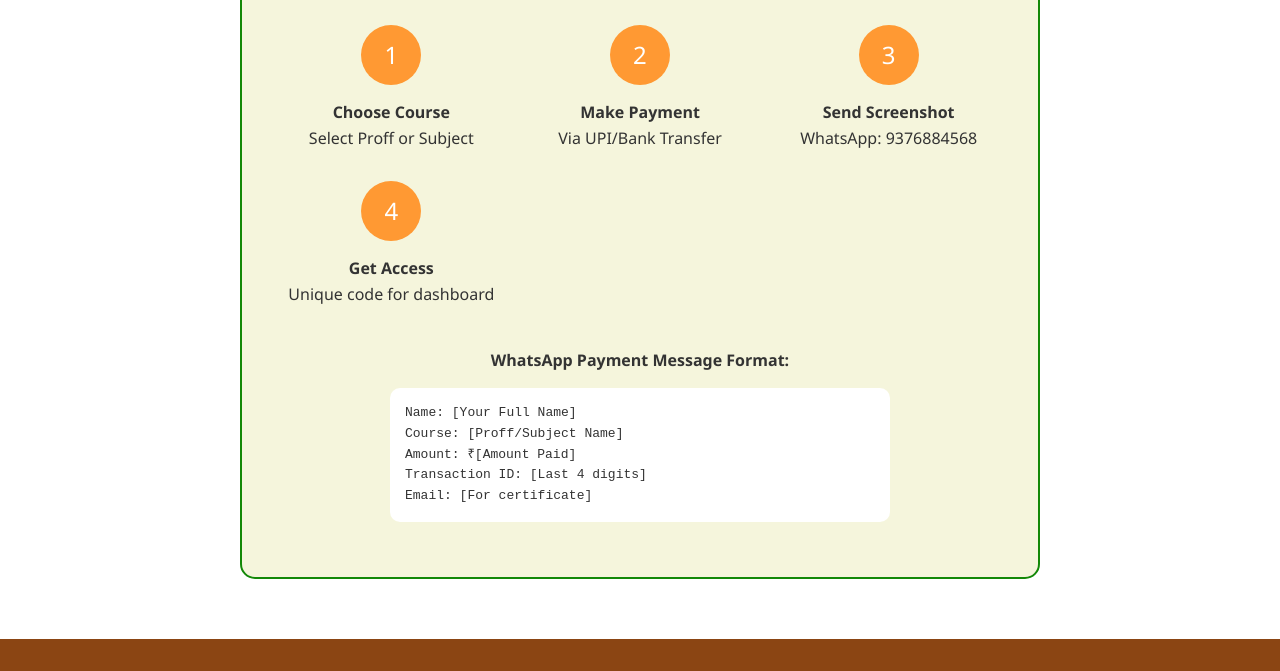
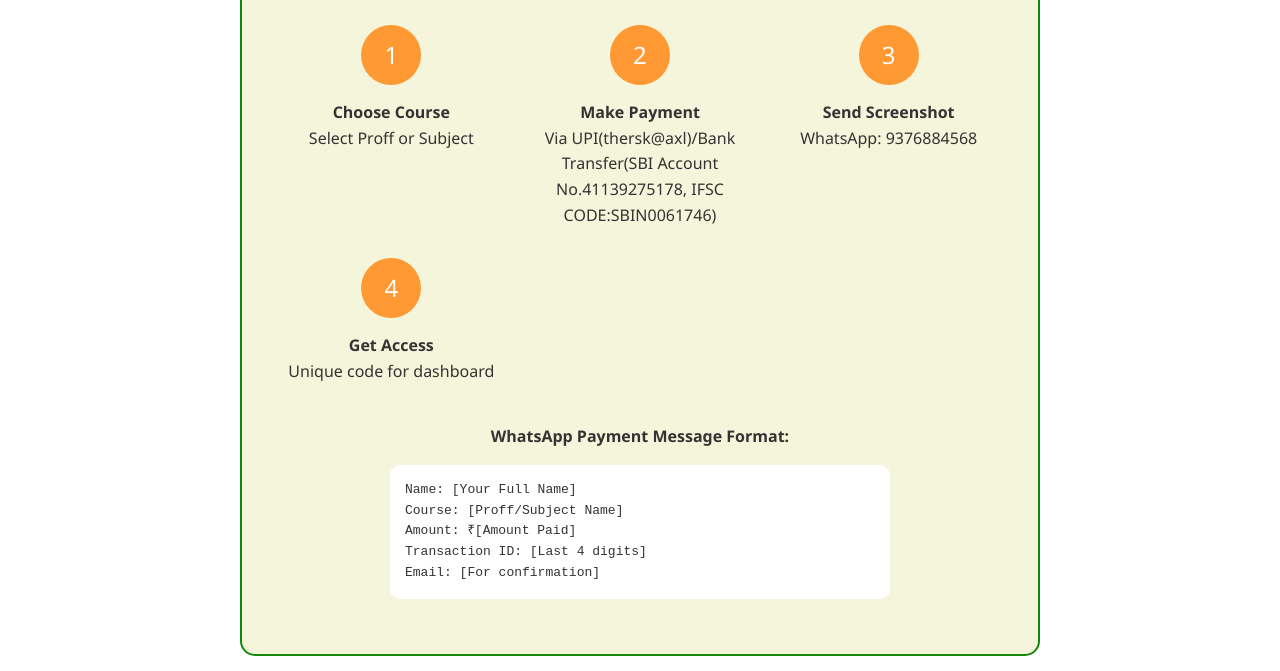
Before and after one commit to rk867000/ayurveez_bams, a plain HTML site: page index.html in a window 1280 px wide. Shown: the part 3482-4153 px from the top of the page. Drawn offline with Linux system fonts and the light colour scheme.

Commit message:
Update index.html

```diff
--- a/index.html
+++ b/index.html
@@ -1170,7 +1170,7 @@
                 <div>
                     <div style="width: 60px; height: 60px; background: var(--ayur-saffron); color: white; border-radius: 50%; display: flex; align-items: center; justify-content: center; font-size: 1.5rem; margin: 0 auto 15px;">2</div>
                     <h4>Make Payment</h4>
-                    <p>Via UPI/Bank Transfer</p>
+                    <p>Via UPI(thersk@axl)/Bank Transfer(SBI Account No.41139275178, IFSC CODE:SBIN0061746)</p>
                 </div>
                 <div>
                     <div style="width: 60px; height: 60px; background: var(--ayur-saffron); color: white; border-radius: 50%; display: flex; align-items: center; justify-content: center; font-size: 1.5rem; margin: 0 auto 15px;">3</div>
@@ -1191,7 +1191,7 @@
                     Course: [Proff/Subject Name]<br>
                     Amount: ₹[Amount Paid]<br>
                     Transaction ID: [Last 4 digits]<br>
-                    Email: [For certificate]
+                    Email: [For confirmation]
                 </div>
             </div>
         </div>
```
